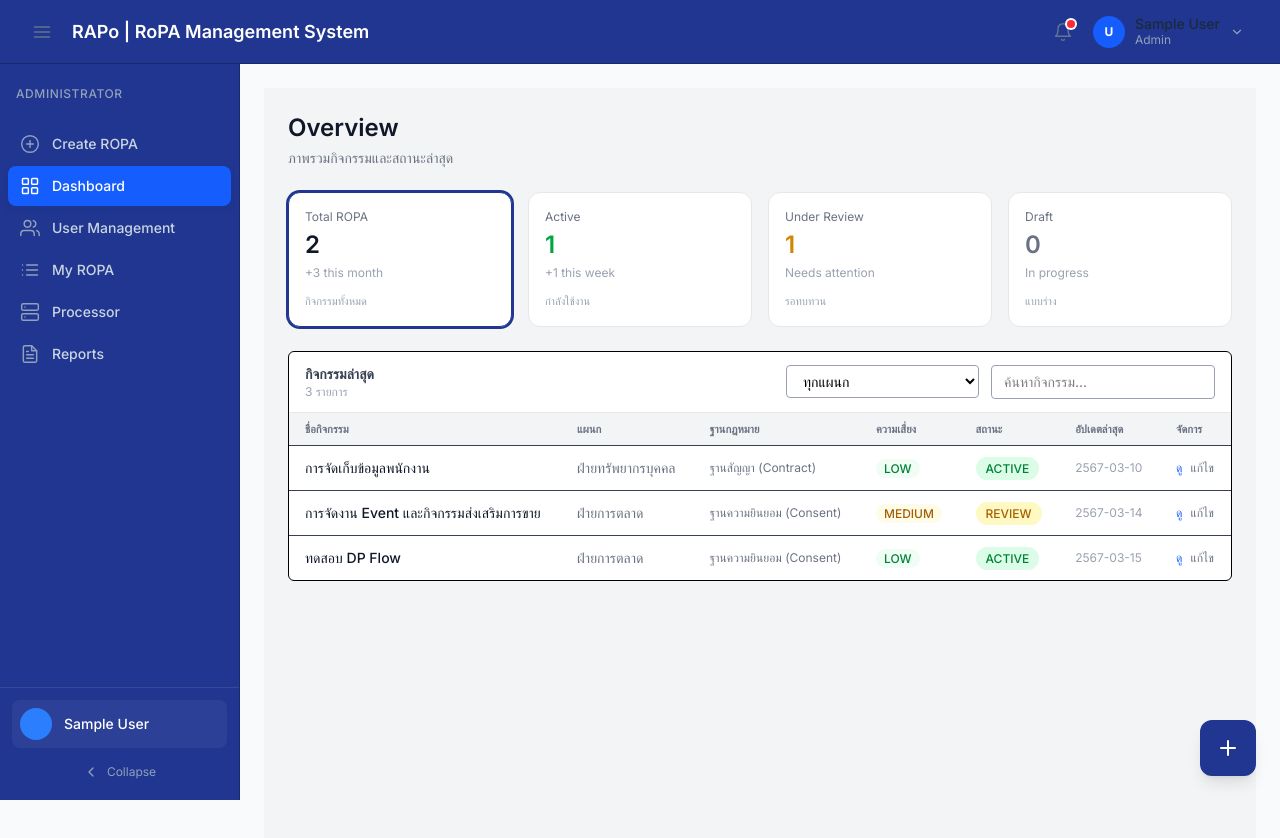
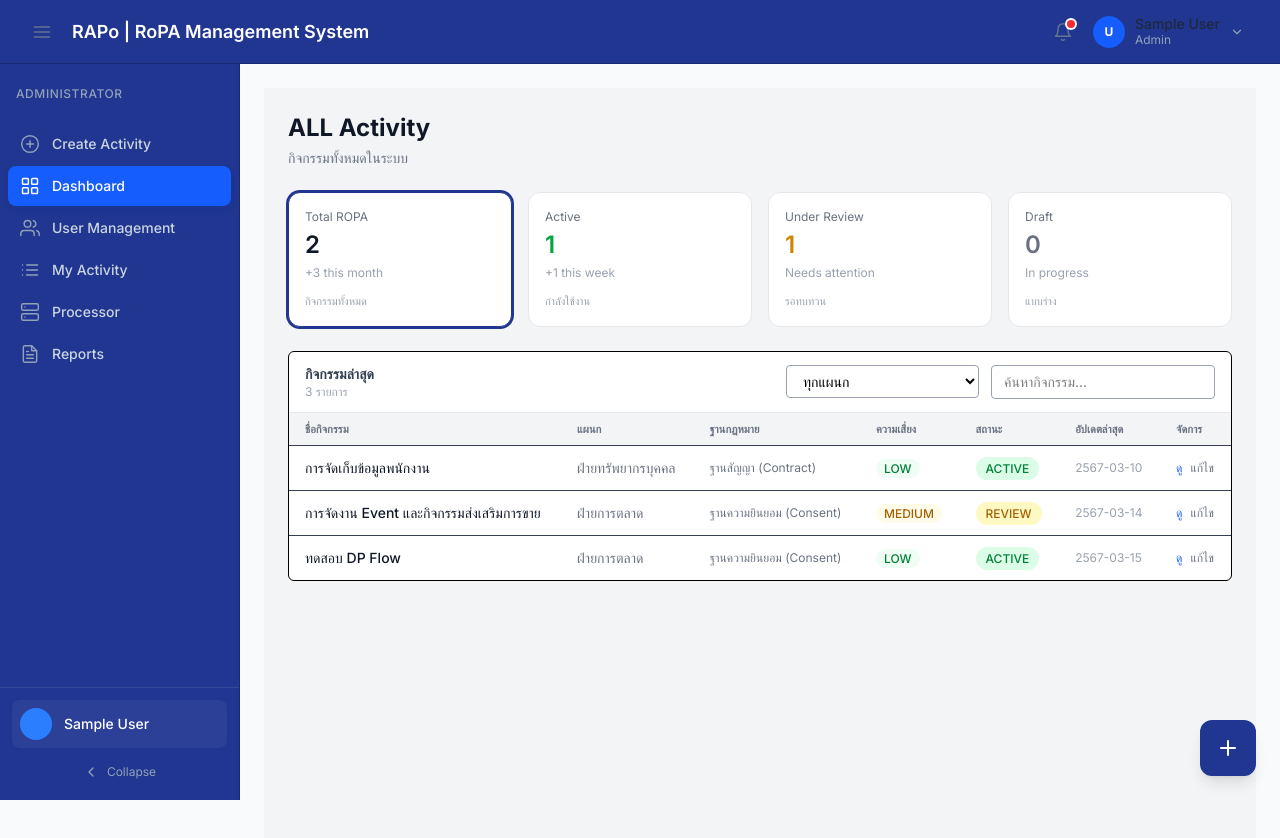
Before and after one commit to Jinny112477/RaPo, a Next.js app in the folder rapo/: page /dashboard in a window 1280 px wide. Shown: the top 838 px of the page. Built offline with nearby package versions, Linux system fonts and the light colour scheme; sample sign-in values are in the browser's storage.

Commit message:
เปลี่ยนชื่อเล็กน้อย

```diff
--- a/rapo/app/(dashboard)/dashboard/page.tsx
+++ b/rapo/app/(dashboard)/dashboard/page.tsx
@@ -78,12 +78,12 @@ export default function DashboardPage() {
 
       {/* OVERVIEW BOX */}
       <div className="mb-6">
-        <h1 className="text-2xl font-semibold text-gray-900">
-          Overview
+        <h1 className="text-2xl font-bold text-gray-900">
+          ALL Activity
         </h1>
 
         <p className="text-sm text-gray-500 mt-1">
-          ภาพรวมกิจกรรมและสถานะล่าสุด
+          กิจกรรมทั้งหมดในระบบ
         </p>
       </div>
 
--- a/rapo/app/(dashboard)/dc/my-ropa/page.tsx
+++ b/rapo/app/(dashboard)/dc/my-ropa/page.tsx
@@ -80,8 +80,8 @@ export default function MyRopaPage() {
 
       {/* HEADER */}
       <div className="mb-6">
-        <h1 className="text-2xl font-bold text-gray-900">My ROPA</h1>
-        <p className="text-sm text-gray-500 mt-1">ROPA ที่คุณ {user?.name} สร้าง</p>
+        <h1 className="text-2xl font-bold text-gray-900">My Activity</h1>
+        <p className="text-sm text-gray-500 mt-1">กิจกรรมที่คุณ {user?.name} สร้าง</p>
       </div>
 
       {/* TABS */}
--- a/rapo/components/Sidebar.tsx
+++ b/rapo/components/Sidebar.tsx
@@ -113,10 +113,10 @@ const ChevronLeftIcon = () => (
 
 // ลิ้งหน้า
 const navItems: NavItem[] = [
-  { label: 'Create ROPA', href: '/ropa/create', icon: <PlusCircleIcon />, roles: ['admin', 'dataOwner'] },
+  { label: 'Create Activity', href: '/ropa/create', icon: <PlusCircleIcon />, roles: ['admin', 'dataOwner'] },
   { label: 'Dashboard', href: '/dashboard', icon: <DashboardIcon />, roles: ['admin', 'dataOwner', 'dpo', 'auditor', 'executive'] },
   { label: 'User Management', href: '/admin', icon: <UsersIcon />, roles: ['admin'] },
-  { label: 'My ROPA', href: '/dc/my-ropa', icon: <ListIcon />, roles: ['dataOwner', 'admin'] },
+  { label: 'My Activity', href: '/dc/my-ropa', icon: <ListIcon />, roles: ['dataOwner', 'admin'] },
   { label: 'Processor', href: '/processor', icon: <ServerIcon />, roles: ['admin'] },
   { label: 'Reports', href: '/admin/reports', icon: <FileTextIcon />, roles: ['admin'] },
   { label: 'Review Queue', href: '/dpo/review', icon: <ClipboardIcon />, roles: ['dpo'] },
```
